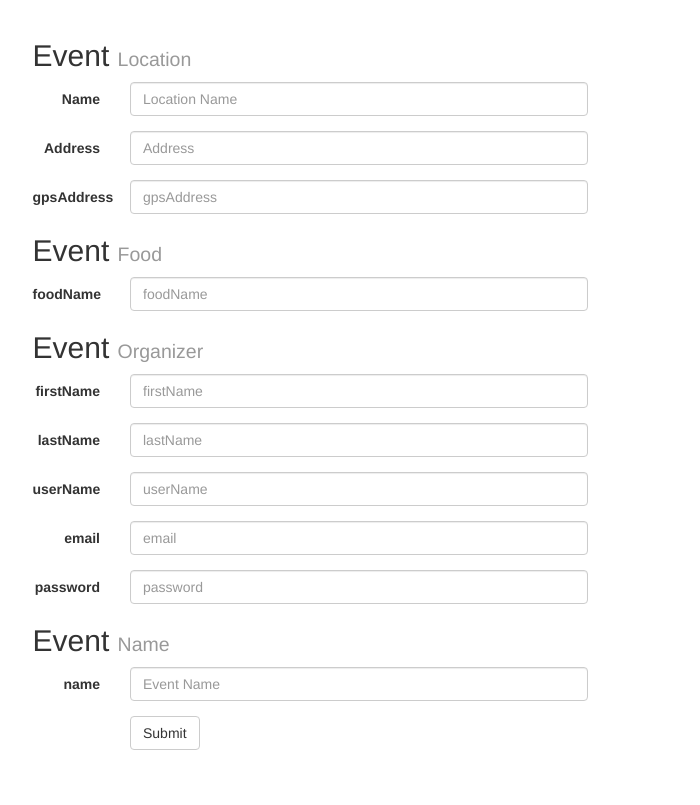
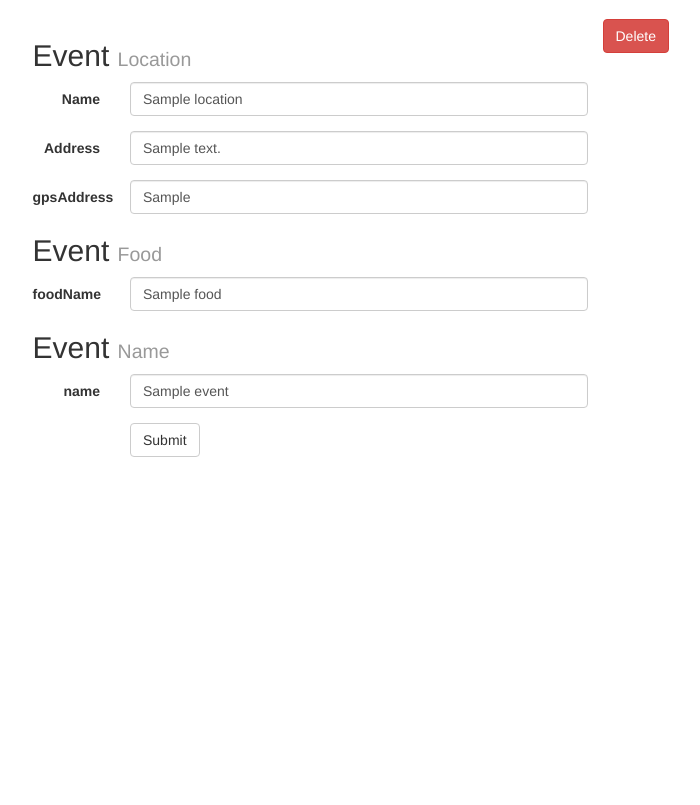
Before and after one commit to billliu1992/cs411project, a Flask app: template python/templates/event_edit.html in a window 1280 px wide. Shown: the part 51-856 px from the top of the page, without its empty margins (330-1030 px from the left). After the commit the page ends 508 px from the top, so only its background shows below. Run offline with Flask 2, Linux system fonts and the light colour scheme; the template is opened without the code that fills it: most values are stand-ins (such as "Sample title", 1, 10 or a date in 2020); some libraries are stand-ins or nearby versions.

Commit message:
I WANT THAT BUTTON

```diff
--- a/python/templates/event_edit.html
+++ b/python/templates/event_edit.html
@@ -8,23 +8,26 @@
 
 	<div class="col-md-6">
 		<h2>Event <small>Location</small></h2>
-		<form class="form-horizontal" role="form">
+		<form class="form-horizontal" role="form" action="/edit_{{event.eventId}}" method=post>
 			<div class="form-group">
 				<label for="event_location_name" class="col-sm-2 control-label">Name</label>
 				<div class="col-sm-10">
-					<input type="text" class="form-control" id="event_location_name" placeholder="Location Name">
+					<input type="text" class="form-control" name="event_location_name"
+						   value="{{event.location.name}}" placeholder="Location Name">
 				</div>
 			</div>
 			<div class="form-group">
 				<label for="event_location_address" class="col-sm-2 control-label">Address</label>
 				<div class="col-sm-10">
-					<input type="text" class="form-control" id="event_location_address" placeholder="Address">
+					<input type="text" class="form-control" name="event_location_address"
+						   value="{{event.location.address}}" placeholder="Address">
 				</div>
 			</div>
 			<div class="form-group">
 				<label for="event_location_gpsAddress" class="col-sm-2 control-label">gpsAddress</label>
 				<div class="col-sm-10">
-					<input type="text" class="form-control" id="event_location_gpsAddress" placeholder="gpsAddress">
+					<input type="text" class="form-control" name="event_location_gpsAddress"
+						   value="{{event.location.gps_coord}}" placeholder="gpsAddress">
 				</div>
 			</div>
 
@@ -32,39 +35,8 @@
 			<div class="form-group">
 				<label for="event_food_name" class="col-sm-2 control-label">foodName</label>
 				<div class="col-sm-10">
-					<input type="text" class="form-control" id="event_food_name" placeholder="foodName">
-				</div>
-			</div>
-
-			<h2>Event <small>Organizer</small></h2>
-			<div class="form-group">
-				<label for="event_organizer_firstName" class="col-sm-2 control-label">firstName</label>
-				<div class="col-sm-10">
-					<input type="text" class="form-control" id="event_organizer_firstName" placeholder="firstName">
-				</div>
-			</div>
-			<div class="form-group">
-				<label for="event_organizer_lastName" class="col-sm-2 control-label">lastName</label>
-				<div class="col-sm-10">
-					<input type="text" class="form-control" id="event_organizer_lastName" placeholder="lastName">
-				</div>
-			</div>
-			<div class="form-group">
-				<label for="event_organizer_userName" class="col-sm-2 control-label">userName</label>
-				<div class="col-sm-10">
-					<input type="text" class="form-control" id="event_organizer_userName" placeholder="userName">
-				</div>
-			</div>
-			<div class="form-group">
-				<label for="event_organizer_email" class="col-sm-2 control-label">email</label>
-				<div class="col-sm-10">
-					<input type="email" class="form-control" id="event_organizer_email" placeholder="email">
-				</div>
-			</div>
-			<div class="form-group">
-				<label for="event_organizer_password" class="col-sm-2 control-label">password</label>
-				<div class="col-sm-10">
-					<input type="password" class="form-control" id="event_organizer_password" placeholder="password">
+					<input type="text" class="form-control" name="event_food_name"
+						   value="{{event.food.foodName}}" placeholder="foodName">
 				</div>
 			</div>
 
@@ -72,7 +44,8 @@
 			<div class="form-group">
 				<label for="event_name" class="col-sm-2 control-label">name</label>
 				<div class="col-sm-10">
-					<input type="text" class="form-control" id="event_name" placeholder="Event Name">
+					<input type="text" class="form-control" name="event_name"
+						   value="{{event.name}}" placeholder="Event Name">
 				</div>
 			</div>
 			<div class="form-group">
@@ -82,6 +55,9 @@
 			</div>
 		</form>
 	</div>
+	<form class="form-horizontal" action="/delete_{{event.eventId}}">
+		<button type="submit" class="btn btn-danger">Delete</button>
+	</form>
 
 <div class="col-md-3"></div>
 
--- a/python/templates/index.html
+++ b/python/templates/index.html
@@ -13,7 +13,7 @@
         </thead>
         <tbody>
 			{% for event in events %}
-            <tr onclick="document.location = '/event_edit';">
+            <tr onclick="document.location = '/edit_{{event.eventId}}';">
                 <td>{{event.name}}</td>
                 <td>{{event.time}}</td>
                 <td>{{event.location.name}}</td>
```
Also changed, not shown: python/db/eventutil.py (+14 -0 lines), python/views.py (+22 -3 lines).
